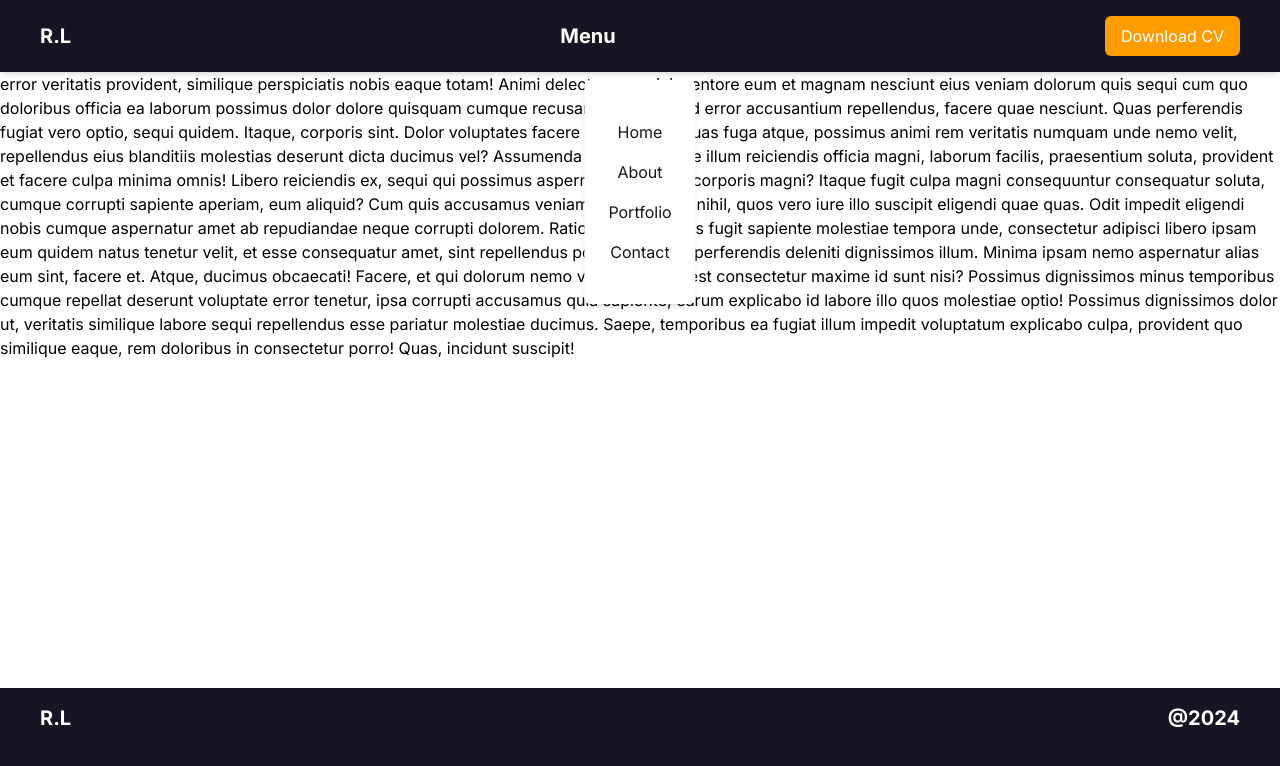
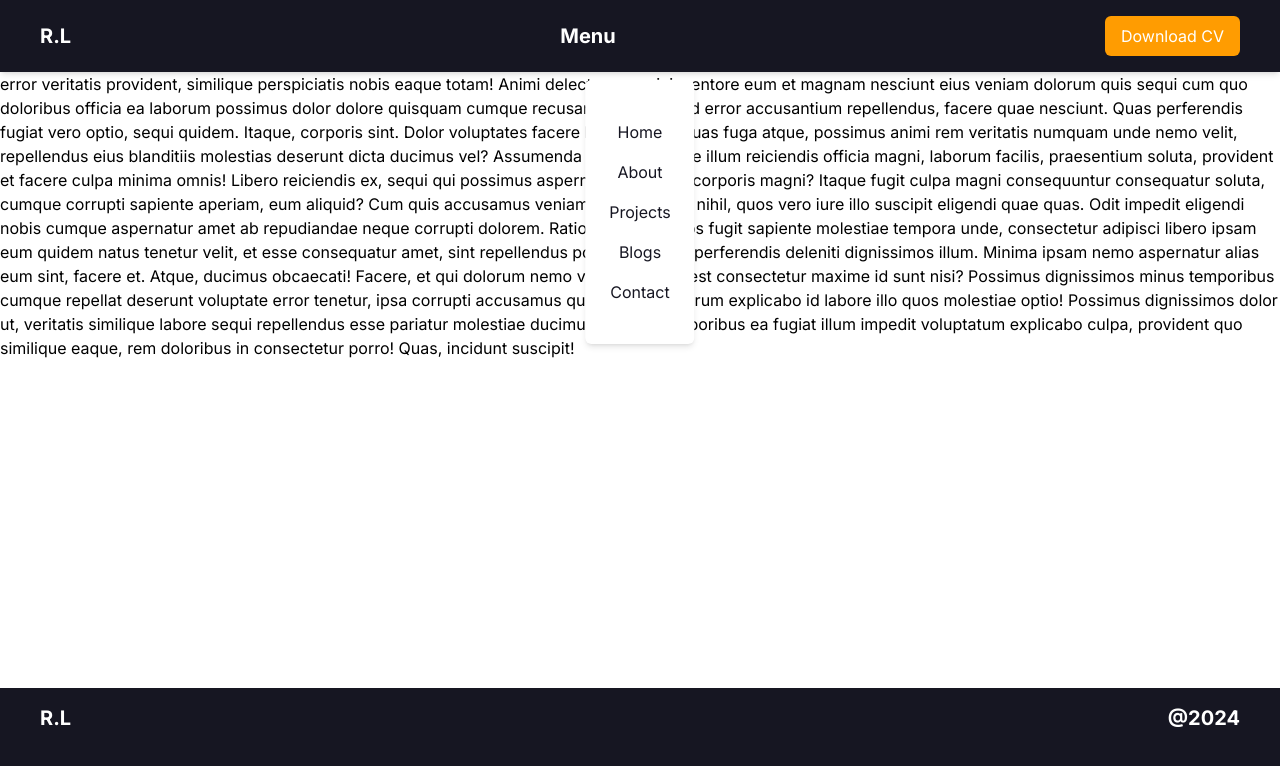
Before and after one commit to Romaric250/Portfolio-, a Next.js app in the folder portfolio/: page / in a window 1280 px wide. Both pictures are taken after a click on the element "Menu". Shown: the top 766 px of the page. Built offline with nearby package versions, Linux system fonts and the light colour scheme.

Commit message:
making some minor updates here

```diff
--- a/portfolio/components/Navigations/Navbar.tsx
+++ b/portfolio/components/Navigations/Navbar.tsx
@@ -42,7 +42,8 @@ const Navigation = () => {
                         <div className="flex flex-col items-center py-4 space-y-4">
                             <a href="#home" className="text-primary hover:text-secondary transition-colors duration-200">Home</a>
                             <a href="#about" className="text-primary hover:text-secondary transition-colors duration-200">About</a>
-                            <a href="#portfolio" className="text-primary hover:text-secondary transition-colors duration-200">Portfolio</a>
+                            <a href="#portfolio" className="text-primary hover:text-secondary transition-colors duration-200">Projects</a>
+                            <a href="#portfolio" className="text-primary hover:text-secondary transition-colors duration-200">Blogs</a>
                             <a href="#contact" className="text-primary hover:text-secondary transition-colors duration-200">Contact</a>
                         </div>
                     </div>
```
